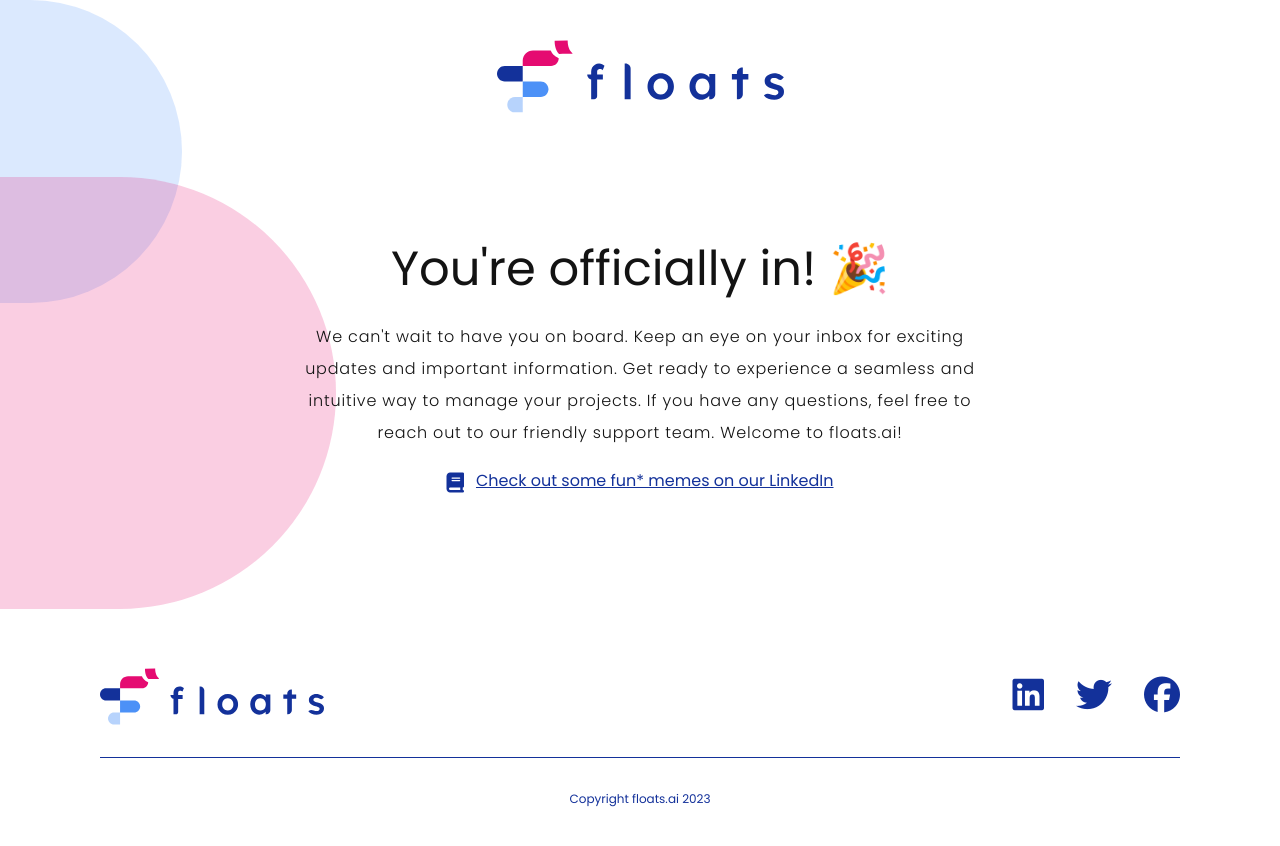
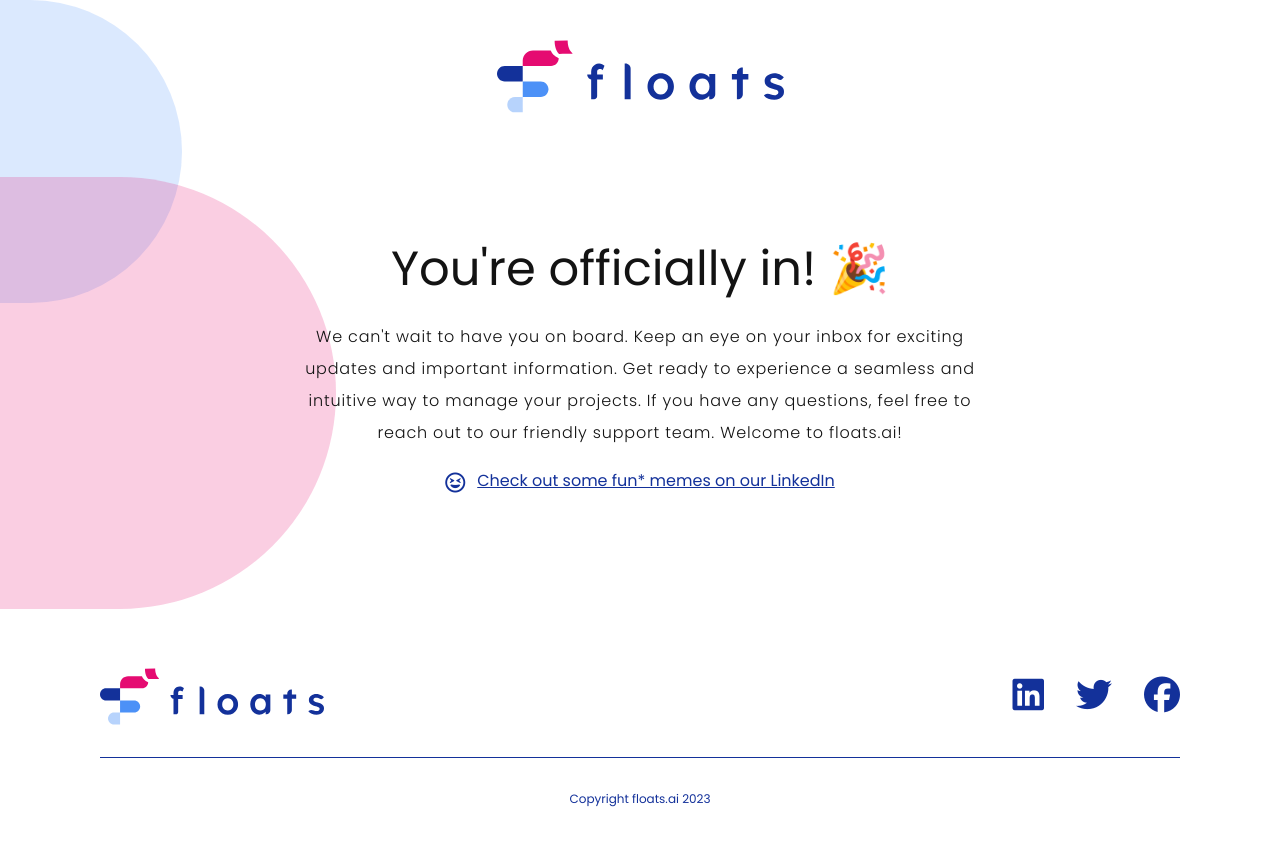
Before and after one commit to scott82anderson/floats, a website: page thanks.html in a window 1280 px wide. Drawn offline with Linux system fonts and the light colour scheme.

Commit message:
update thanks

```diff
--- a/thanks.html
+++ b/thanks.html
@@ -46,7 +46,7 @@
             Welcome to floats.ai!
           </h3>
           <div class="flex gap-x-2 text-darkblue">
-            <i class="fa-solid fa-book text-xl pr-1"></i>
+            <i class="fa-regular fa-face-grin-squint text-xl pr-1"></i>
             <a
               href="https://www.linkedin.com/company/floats-ai/"
               class="underline hover:no-underline"
```
